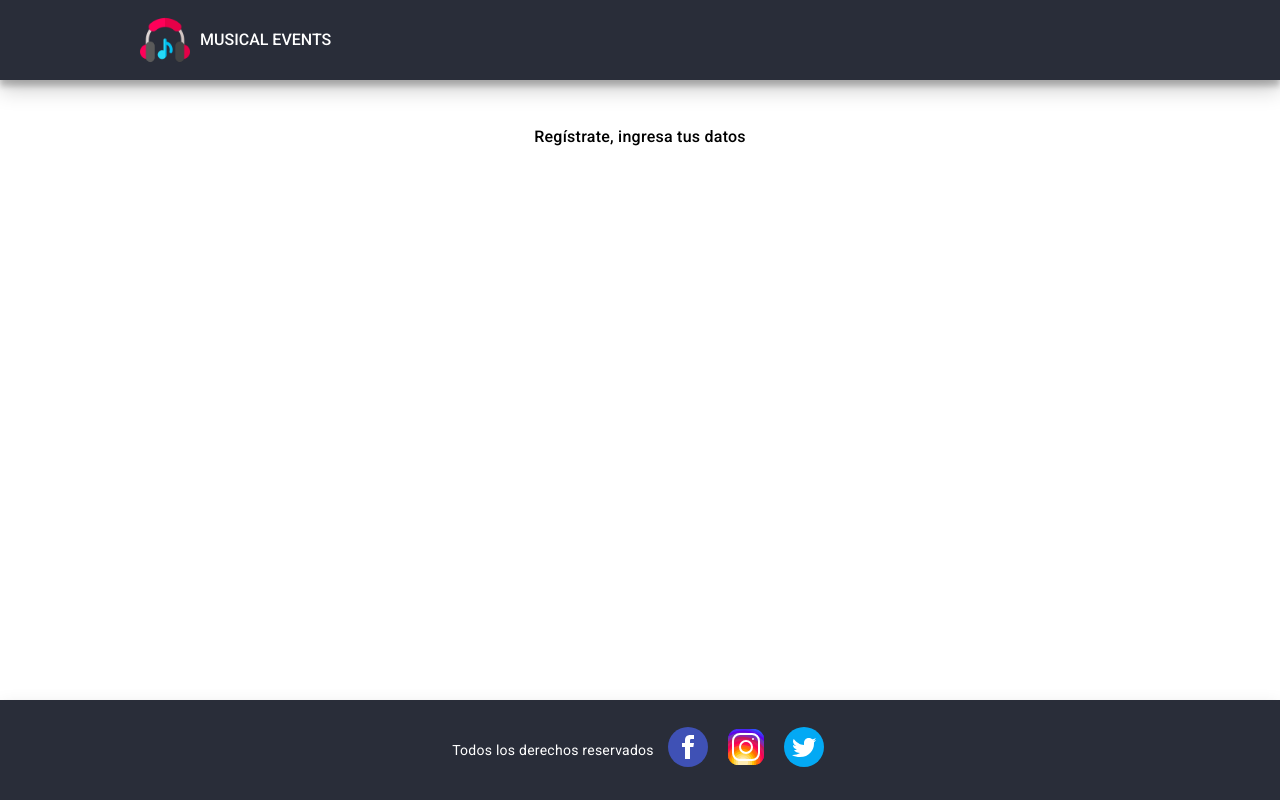
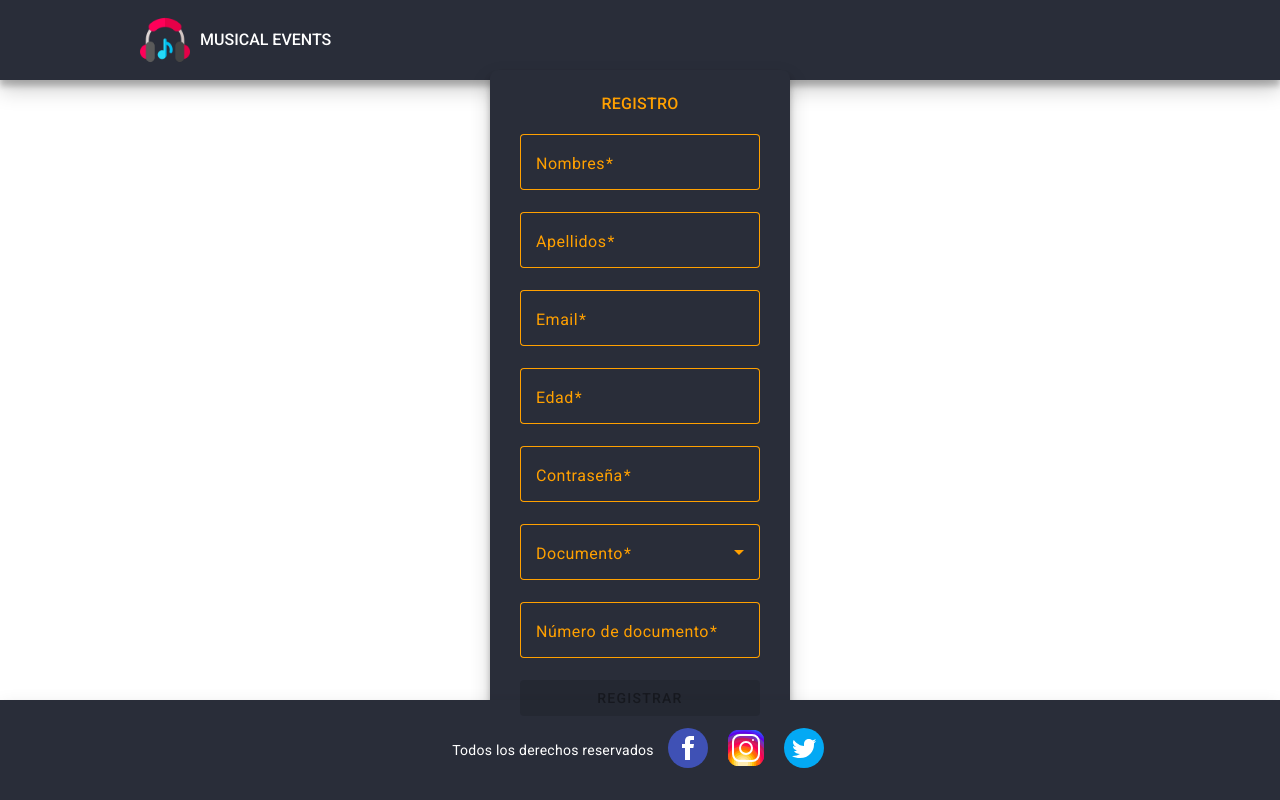
Before and after one commit to Abraham2748/musicstore-frontend202402, an Angular app: page /register in a window 1280 px wide. Built offline with nearby package versions, Linux system fonts and the light colour scheme.

Commit message:
Implement Register Form

```diff
--- a/src/app/register/register.component.css
+++ b/src/app/register/register.component.css
@@ -18,17 +18,51 @@
       }
     }
   }
-  & .form-container {
+  & .content-container {
     display: flex;
     min-height: 480px;
     flex-direction: column;
     align-items: center;
     justify-content: center;
-    & .form-sub-container {
+    & .content-sub-container {
       display: flex;
       justify-content: center;
       align-items: center;
       height: 100%;
+      & .card-container {
+        width: 300px;
+        height: 700px;
+        background-color: var(--secondary-color);
+        border-radius: 8px;
+        & .form-container {
+          width: 100%;
+          padding-top: 24px;
+          text-align: center;
+          & .title {
+            color: var(--primary-color);
+            font-weight: 500;
+            font-size: 16px;
+          }
+          & form > * {
+            width: 240px;
+          }
+          & form {
+            margin-top: 20px;
+            & .register {
+              margin-top: 18px;
+              font-size: 12px;
+              width: 100%;
+              & span {
+                color: white;
+                & a {
+                  color: var(--accent-color);
+                  text-decoration: none;
+                }
+              }
+            }
+          }
+        }
+      }
     }
   }
 }
--- a/src/app/register/register.component.html
+++ b/src/app/register/register.component.html
@@ -7,8 +7,98 @@
     </div>
   </div>
 
-  <div class="form-container">
-    <div class="form-sub-container"></div>
+  <div class="content-container">
+    <div class="content-sub-container">
+      <div class="card-container box-shadow">
+        <div class="form-container">
+          <span class="title"> REGISTRO </span>
+          <form [formGroup]="registerForm">
+            <mat-form-field appearance="outline">
+              <mat-label>Nombres</mat-label>
+              <input type="text" matInput formControlName="name" />
+              @if (registerForm.controls.name.hasError('required')) {
+              <mat-error>Nombre es <strong>requerido</strong></mat-error>
+              }
+            </mat-form-field>
+            <mat-form-field appearance="outline">
+              <mat-label>Apellidos</mat-label>
+              <input type="text" matInput formControlName="lastName" />
+              @if (registerForm.controls.lastName.hasError('required')) {
+              <mat-error>Apellido es <strong>requerido</strong></mat-error>
+              }
+            </mat-form-field>
+            <mat-form-field appearance="outline">
+              <mat-label>Email</mat-label>
+              <input type="email" matInput formControlName="email" />
+              @if (registerForm.controls.email.hasError('email') &&
+              !registerForm.controls.email.hasError('required')) {
+              <mat-error>Ingresa un email válido</mat-error>
+              } @if (registerForm.controls.email.hasError('required')) {
+              <mat-error>Email es <strong>requerido</strong></mat-error>
+              }
+            </mat-form-field>
+            <mat-form-field appearance="outline">
+              <mat-label>Edad</mat-label>
+              <input type="number" matInput formControlName="age" />
+              @if (registerForm.controls.age.hasError('required')) {
+              <mat-error>Edad es <strong>requerida</strong></mat-error>
+              }
+            </mat-form-field>
+            <mat-form-field appearance="outline">
+              <mat-label>Contraseña</mat-label>
+              <input
+                type="password"
+                matInput
+                [formControl]="registerForm.controls.password"
+              />
+              @if (registerForm.controls.password.hasError('minlength') &&
+              !registerForm.controls.password.hasError('required')) {
+              <mat-error class="min-length-error"
+                >Contraseña debe tener al menos 8 dígitos</mat-error
+              >
+              } @if (registerForm.controls.password.hasError('required')) {
+              <mat-error>Contraseña es <strong>requerida</strong></mat-error>
+              }
+            </mat-form-field>
+            <mat-form-field appearance="outline">
+              <mat-label>Documento</mat-label>
+              <mat-select formControlName="documentType">
+                <mat-option value="0">DNI</mat-option>
+                <mat-option value="1">CE</mat-option>
+                <mat-option value="2">PASAPORTE</mat-option>
+                <mat-option value="3">OTROS</mat-option>
+              </mat-select>
+              @if (registerForm.controls.documentType.hasError('required')) {
+              <mat-error>Documento es <strong>requerido</strong></mat-error>
+              }
+            </mat-form-field>
+            <mat-form-field appearance="outline">
+              <mat-label>Número de documento</mat-label>
+              <input type="text" matInput formControlName="documentNumber" />
+              @if (registerForm.controls.documentNumber.hasError('required')) {
+              <mat-error
+                >Número de documento es <strong>requerido</strong></mat-error
+              >
+              }
+            </mat-form-field>
+            <button
+              mat-raised-button
+              color="primary"
+              [disabled]="registerForm.invalid"
+              (click)="register()"
+            >
+              REGISTRAR
+            </button>
+            <div class="register">
+              <span
+                >Si ya tienes una cuenta
+                <a routerLink="/login">ingresa</a></span
+              >
+            </div>
+          </form>
+        </div>
+      </div>
+    </div>
   </div>
 
   <app-footer></app-footer>
--- a/src/app/register/register.component.ts
+++ b/src/app/register/register.component.ts
@@ -1,13 +1,76 @@
-import { Component } from '@angular/core';
+import { Component, inject } from '@angular/core';
 import { FooterComponent } from '../shared/components/footer/footer.component';
 import { HeaderComponent } from '../home/header/header.component';
 import { SimpleHeaderComponent } from '../shared/components/simple-header/simple-header.component';
+import {
+  FormGroup,
+  FormControl,
+  Validators,
+  ReactiveFormsModule,
+} from '@angular/forms';
+import { AuthService } from '../shared/services/auth.service';
+import { MatButtonModule } from '@angular/material/button';
+import { MatFormFieldModule } from '@angular/material/form-field';
+import { MatInputModule } from '@angular/material/input';
+import { RouterLink } from '@angular/router';
+import { MatSelectModule } from '@angular/material/select';
+import { RegisterRequestBody } from '../shared/services/auth.model';
 
 @Component({
   selector: 'app-register',
   standalone: true,
-  imports: [SimpleHeaderComponent, FooterComponent],
+  imports: [
+    SimpleHeaderComponent,
+    FooterComponent,
+    MatFormFieldModule,
+    MatInputModule,
+    MatSelectModule,
+    ReactiveFormsModule,
+    MatButtonModule,
+    RouterLink,
+  ],
   templateUrl: './register.component.html',
   styleUrl: './register.component.css',
 })
-export class RegisterComponent {}
+export class RegisterComponent {
+  registerForm = new FormGroup({
+    name: new FormControl('', [Validators.required]),
+    lastName: new FormControl('', [Validators.required]),
+    email: new FormControl('', [Validators.required, Validators.email]),
+    age: new FormControl('', [Validators.required]),
+    password: new FormControl('', [
+      Validators.required,
+      Validators.minLength(8),
+    ]),
+    documentType: new FormControl('', [Validators.required]),
+    documentNumber: new FormControl('', [Validators.required]),
+  });
+
+  authService = inject(AuthService);
+
+  register() {
+    const body: RegisterRequestBody = {
+      documentNumber: this.registerForm.controls.documentNumber.value!,
+      firstName: this.registerForm.controls.name.value!,
+      lastName: this.registerForm.controls.lastName.value!,
+      password: this.registerForm.controls.password.value!,
+      email: this.registerForm.controls.email.value!,
+      documentType: Number.parseInt(
+        this.registerForm.controls.documentType.value!
+      ),
+      age: Number.parseInt(this.registerForm.controls.age.value!),
+      confirmPassword: this.registerForm.controls.password.value!,
+    };
+
+    this.authService.register(body).subscribe((response) => {
+      console.log('response', response);
+      if (response && response.success) {
+        // Redirect to the customer page
+        console.log('Register successful');
+      } else {
+        // Display an error notification
+        console.log('Register failed');
+      }
+    });
+  }
+}
--- a/src/app/shared/services/auth.service.ts
+++ b/src/app/shared/services/auth.service.ts
@@ -1,7 +1,12 @@
 import { HttpClient, HttpErrorResponse } from '@angular/common/http';
 import { Injectable, inject } from '@angular/core';
 import { environment } from '../../../environments/environment';
-import { LoginApiResponse, LoginRequestBody } from './auth.model';
+import {
+  LoginApiResponse,
+  LoginRequestBody,
+  RegisterApiResponse,
+  RegisterRequestBody,
+} from './auth.model';
 import { Observable, catchError, of } from 'rxjs';
 
 @Injectable({
@@ -25,4 +30,18 @@ export class AuthService {
       })
     );
   }
+
+  register(body: RegisterRequestBody): Observable<RegisterApiResponse> {
+    const apiUrl = this.baseUrl + '/api/users/register';
+    return this.http.post<RegisterApiResponse>(apiUrl, body).pipe(
+      catchError((httpErrorResponse: HttpErrorResponse) => {
+        const errorResponse: RegisterApiResponse = {
+          success: false,
+          data: { expirationDate: '', token: '', userId: '' },
+          errorMessage: httpErrorResponse.error.errorMessage || 'Unknown error',
+        };
+        return of(errorResponse);
+      })
+    );
+  }
 }
--- a/src/styles.css
+++ b/src/styles.css
@@ -15,3 +15,9 @@ body {
 .box-shadow {
   box-shadow: 0 10px 20px rgba(0, 0, 0, 0.19), 0 6px 6px rgba(0, 0, 0, 0.23);
 }
+
+/* Remove arrows from type="number" inputs */
+input::-webkit-inner-spin-button {
+  -webkit-appearance: none;
+  margin: 0;
+}
```
Also changed, not shown: src/app/shared/services/auth.model.ts (+22 -0 lines).
